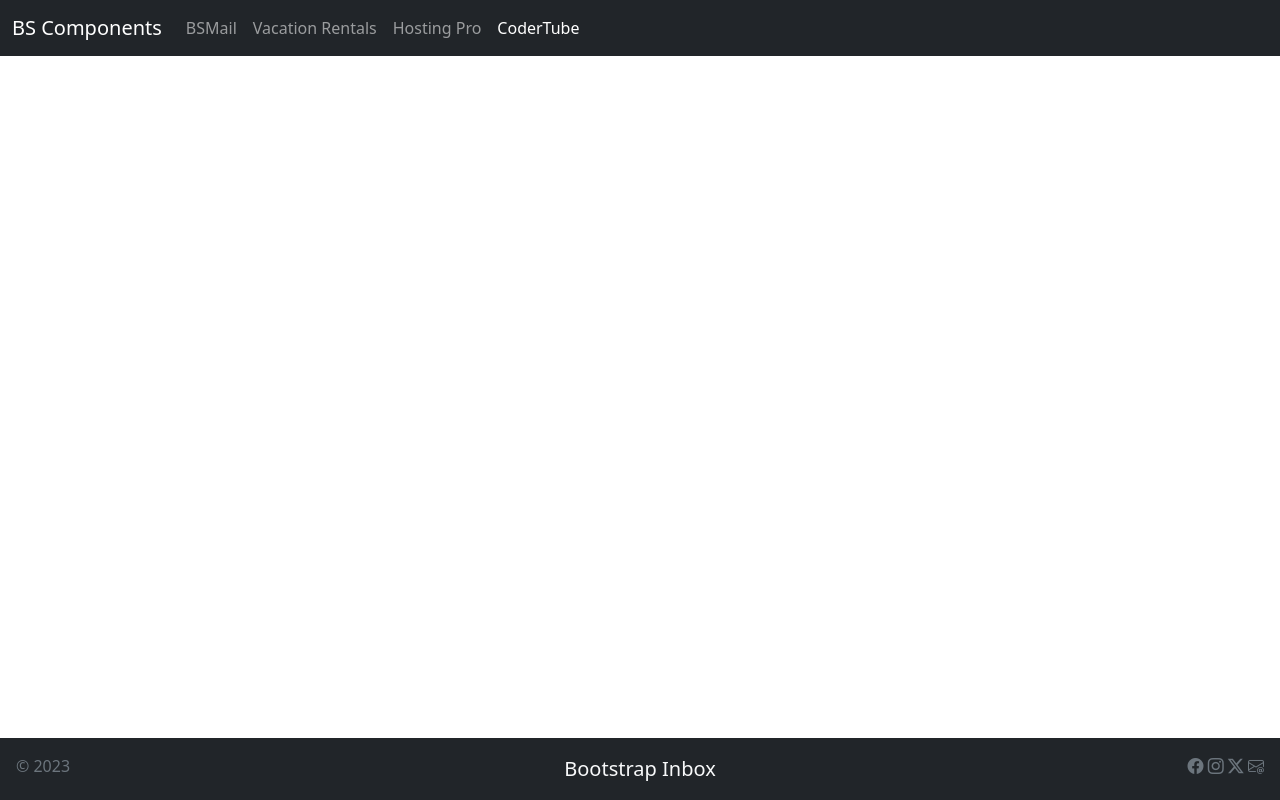
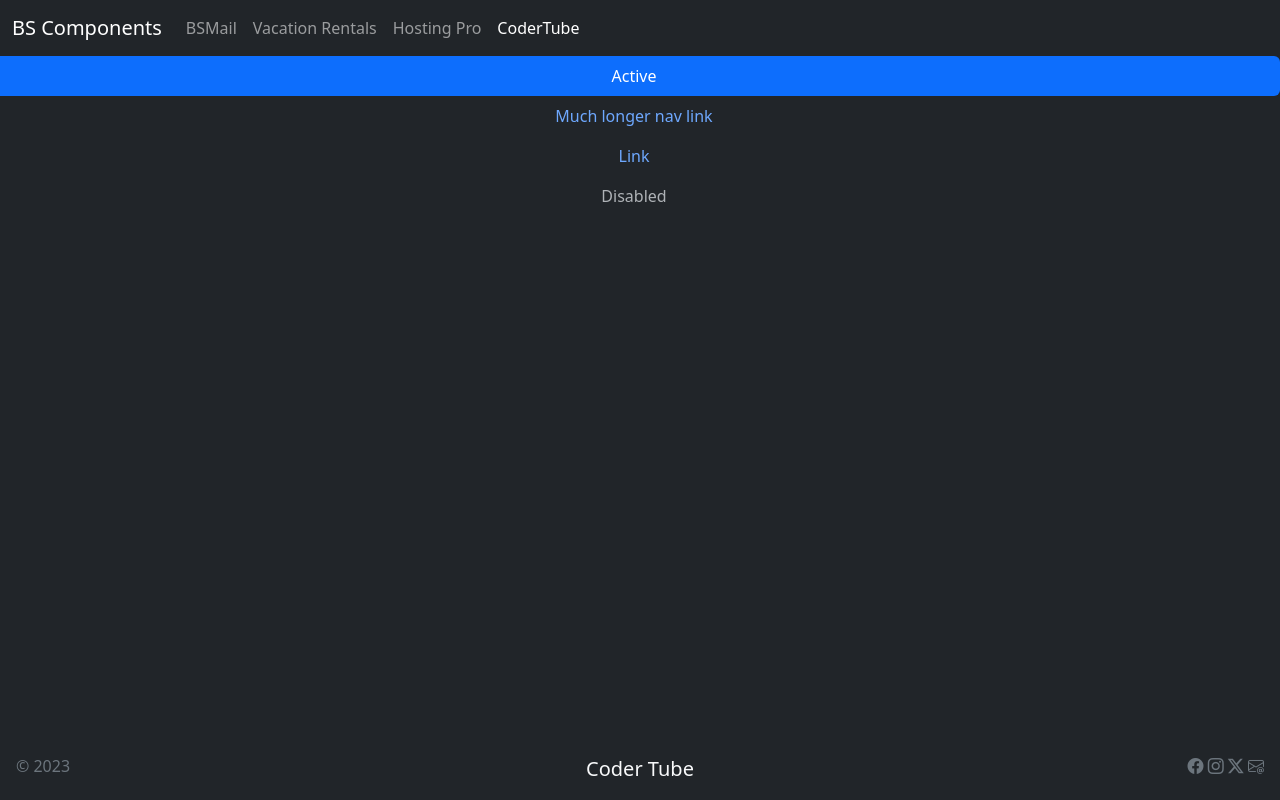
Before and after one commit to thomas065/BootstrapComponents, a plain HTML site: page codertube.html in a window 1280 px wide. Drawn offline with nearby package versions, Linux system fonts and the light colour scheme.

Commit message:
updated codertube code

```diff
--- a/codertube.html
+++ b/codertube.html
@@ -1,5 +1,5 @@
 <!DOCTYPE html>
-<html lang="en">
+<html lang="en" data-bs-theme="dark">
     <head>
         <meta charset="UTF-8" />
         <meta name="viewport" content="width=device-width, initial-scale=1.0" />
@@ -74,6 +74,28 @@
                     </div>
                 </div>
             </nav>
+
+            <!-- side column -->
+            <div class="row row-cols-md-1">
+                <ul class="nav nav-pills nav-fill flex-column">
+                    <li class="nav-item">
+                        <a class="nav-link active" aria-current="page" href="#"
+                            >Active</a
+                        >
+                    </li>
+                    <li class="nav-item">
+                        <a class="nav-link" href="#">Much longer nav link</a>
+                    </li>
+                    <li class="nav-item">
+                        <a class="nav-link" href="#">Link</a>
+                    </li>
+                    <li class="nav-item">
+                        <a class="nav-link disabled" aria-disabled="true"
+                            >Disabled</a
+                        >
+                    </li>
+                </ul>
+            </div>
         </header>
 
         <!-- Main -->
@@ -83,7 +105,7 @@
         <footer class="container-fluid bg-dark p-3">
             <div class="row row-cols-1 row-cols-md-3 text-center">
                 <div class="col text-secondary text-md-start">&copy; 2023</div>
-                <div class="col text-light lead">Bootstrap Inbox</div>
+                <div class="col text-light lead">Coder Tube</div>
                 <div class="col text-secondary text-md-end">
                     <a class="text-secondary" href="#" title="socialmedia"
                         ><i class="bi bi-facebook"></i
```
